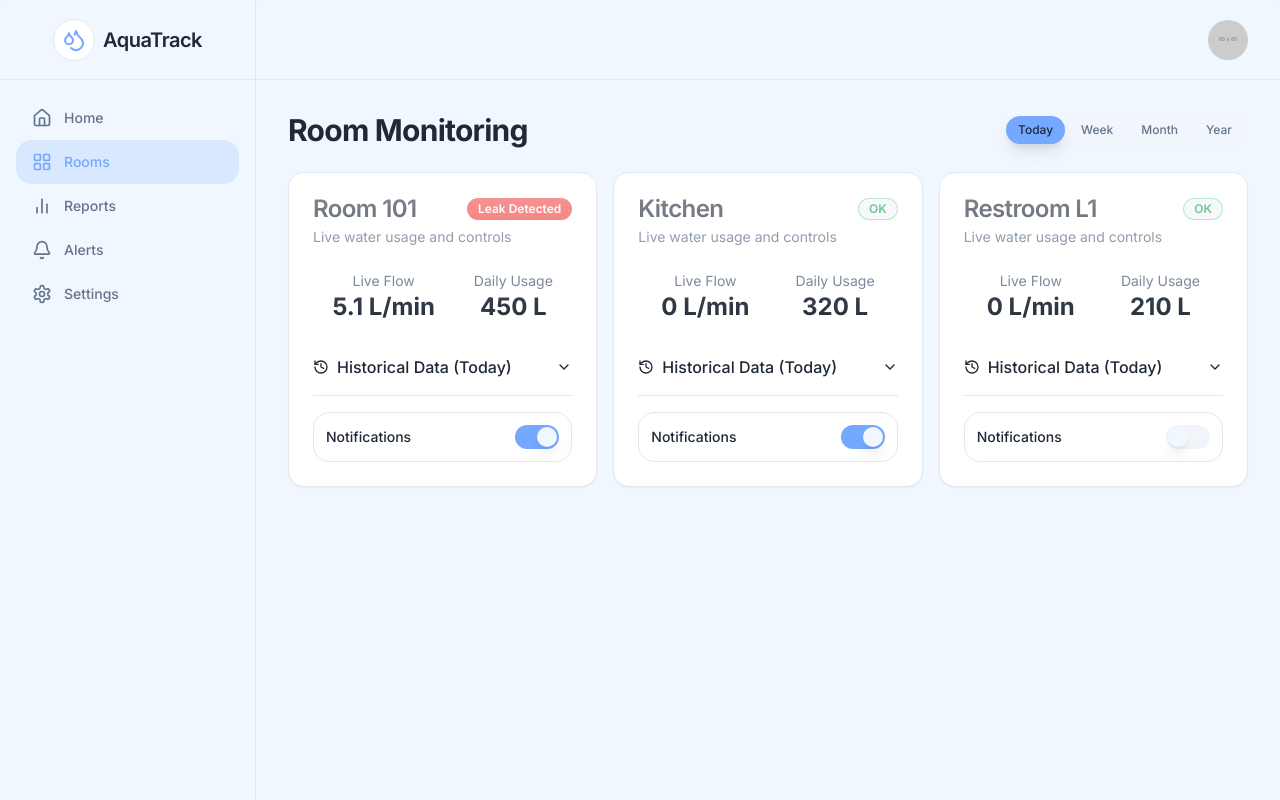
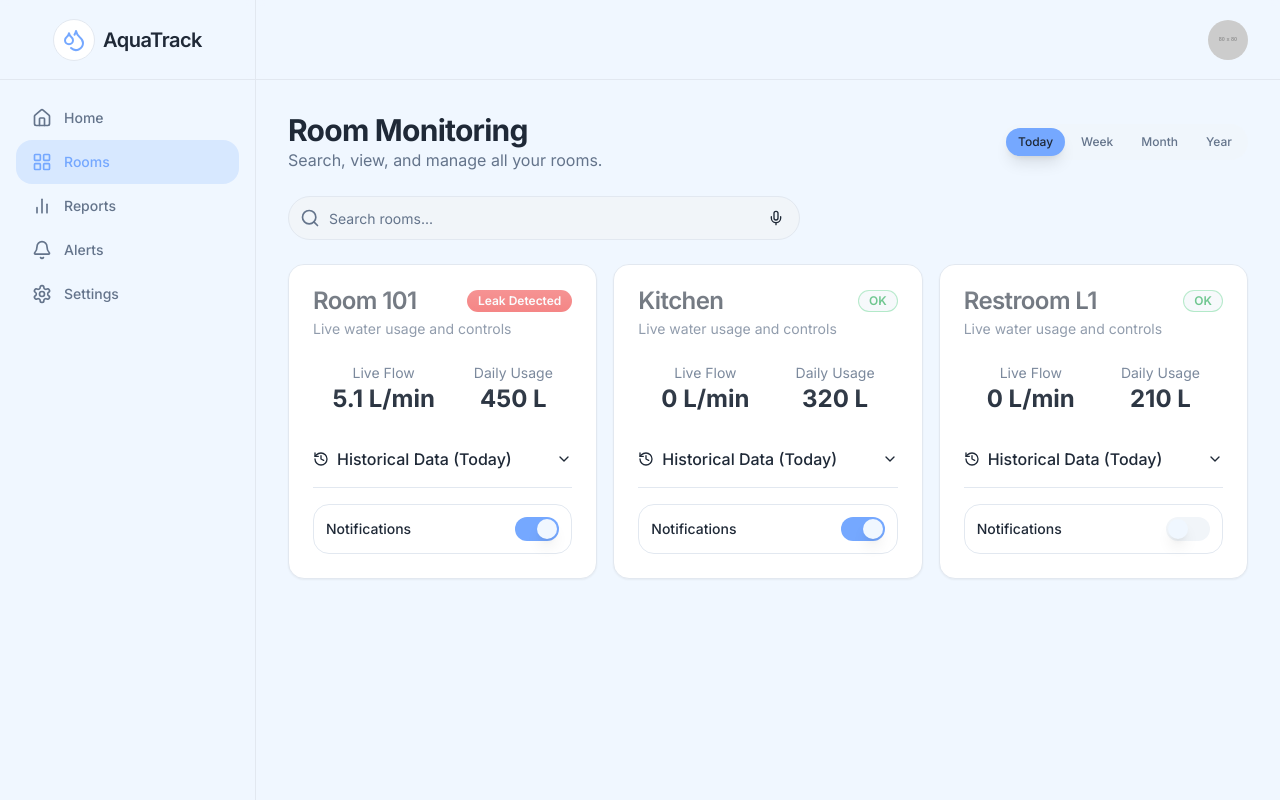
Before and after one commit to abhi24me/AquaTrack, a Next.js app: page /rooms in a window 1280 px wide. Built offline with nearby package versions, Linux system fonts and the light colour scheme.

Commit message:
in the rooms tab i want a search option to search desired room faster, a

```diff
--- a/src/app/rooms/page.tsx
+++ b/src/app/rooms/page.tsx
@@ -1,6 +1,6 @@
 
 'use client';
-import { useState } from 'react';
+import { useState, useEffect, useMemo } from 'react';
 import {
   Accordion,
   AccordionContent,
@@ -18,11 +18,12 @@ import {
 import { Button } from '@/components/ui/button';
 import { Label } from '@/components/ui/label';
 import { Switch } from '@/components/ui/switch';
-import { History } from 'lucide-react';
+import { History, Mic, Search } from 'lucide-react';
 import { roomsData } from '@/lib/data';
 import { cn } from '@/lib/utils';
 import dynamic from 'next/dynamic';
 import { Skeleton } from '@/components/ui/skeleton';
+import { Input } from '@/components/ui/input';
 
 const OptimizedLineChart = dynamic(
   () => import('@/components/charts/optimized-line-chart'),
@@ -34,13 +35,70 @@ const OptimizedLineChart = dynamic(
 
 type Timeframe = 'Today' | 'Week' | 'Month' | 'Year';
 
+// SpeechRecognition API might not be available on all browsers/environments
+let SpeechRecognition: any;
+if (typeof window !== 'undefined') {
+  SpeechRecognition =
+    window.SpeechRecognition || window.webkitSpeechRecognition;
+}
+
 export default function RoomsPage() {
   const [timeframe, setTimeframe] = useState<Timeframe>('Today');
+  const [searchQuery, setSearchQuery] = useState('');
+  const [isListening, setIsListening] = useState(false);
+  const recognition = useMemo(
+    () => (SpeechRecognition ? new SpeechRecognition() : null),
+    []
+  );
+
+  useEffect(() => {
+    if (!recognition) return;
+
+    recognition.continuous = false;
+    recognition.lang = 'en-US';
+    recognition.interimResults = false;
+    recognition.maxAlternatives = 1;
+
+    recognition.onresult = (event: any) => {
+      const transcript = event.results[0][0].transcript;
+      setSearchQuery(transcript);
+    };
+
+    recognition.onerror = (event: any) => {
+      console.error('Speech recognition error:', event.error);
+    };
+
+    recognition.onend = () => {
+      setIsListening(false);
+    };
+  }, [recognition]);
+
+  const handleVoiceSearch = () => {
+    if (isListening) {
+      recognition?.stop();
+      setIsListening(false);
+    } else {
+      recognition?.start();
+      setIsListening(true);
+    }
+  };
+
+  const filteredRooms = useMemo(() => {
+    if (!searchQuery) return roomsData;
+    return roomsData.filter((room) =>
+      room.name.toLowerCase().includes(searchQuery.toLowerCase())
+    );
+  }, [searchQuery]);
 
   return (
     <div className="flex-1 space-y-4 p-4 pt-6 md:space-y-6 md:p-8">
       <div className="flex flex-col items-start justify-between gap-4 md:flex-row md:items-center">
-        <h2 className="text-3xl font-bold tracking-tight">Room Monitoring</h2>
+        <div>
+          <h2 className="text-3xl font-bold tracking-tight">Room Monitoring</h2>
+          <p className="text-muted-foreground">
+            Search, view, and manage all your rooms.
+          </p>
+        </div>
         <div className="flex items-center gap-1 self-start rounded-full bg-muted/50 p-1 sm:self-center">
           {(['Today', 'Week', 'Month', 'Year'] as Timeframe[]).map((period) => (
             <Button
@@ -59,8 +117,32 @@ export default function RoomsPage() {
           ))}
         </div>
       </div>
+      <div className="relative w-full max-w-lg">
+        <Search className="absolute left-3 top-1/2 -translate-y-1/2 h-5 w-5 text-muted-foreground" />
+        <Input
+          type="search"
+          placeholder="Search rooms..."
+          className="w-full rounded-full bg-muted pl-10 pr-12 h-11"
+          value={searchQuery}
+          onChange={(e) => setSearchQuery(e.target.value)}
+        />
+        {recognition && (
+          <Button
+            size="icon"
+            variant="ghost"
+            className={cn(
+              'absolute right-2 top-1/2 -translate-y-1/2 h-8 w-8 rounded-full',
+              isListening && 'bg-destructive/20 text-destructive'
+            )}
+            onClick={handleVoiceSearch}
+          >
+            <Mic className="h-4 w-4" />
+          </Button>
+        )}
+      </div>
+
       <div className="grid gap-4 md:grid-cols-2 lg:grid-cols-3 xl:grid-cols-3">
-        {roomsData.map((room) => (
+        {filteredRooms.map((room) => (
           <Card key={room.id} className="elevated-card">
             <CardHeader>
               <div className="flex items-center justify-between">
@@ -98,7 +180,10 @@ export default function RoomsPage() {
                   </AccordionTrigger>
                   <AccordionContent>
                     <div className="relative h-48 w-full">
-                       <OptimizedLineChart dataKey="usage" data={room.historical[timeframe]} />
+                      <OptimizedLineChart
+                        dataKey="usage"
+                        data={room.historical[timeframe]}
+                      />
                     </div>
                   </AccordionContent>
                 </AccordionItem>
@@ -117,6 +202,13 @@ export default function RoomsPage() {
           </Card>
         ))}
       </div>
+      {filteredRooms.length === 0 && (
+        <div className="text-center py-10">
+          <p className="text-lg font-semibold text-muted-foreground">
+            No rooms found for &quot;{searchQuery}&quot;
+          </p>
+        </div>
+      )}
     </div>
   );
 }
```
